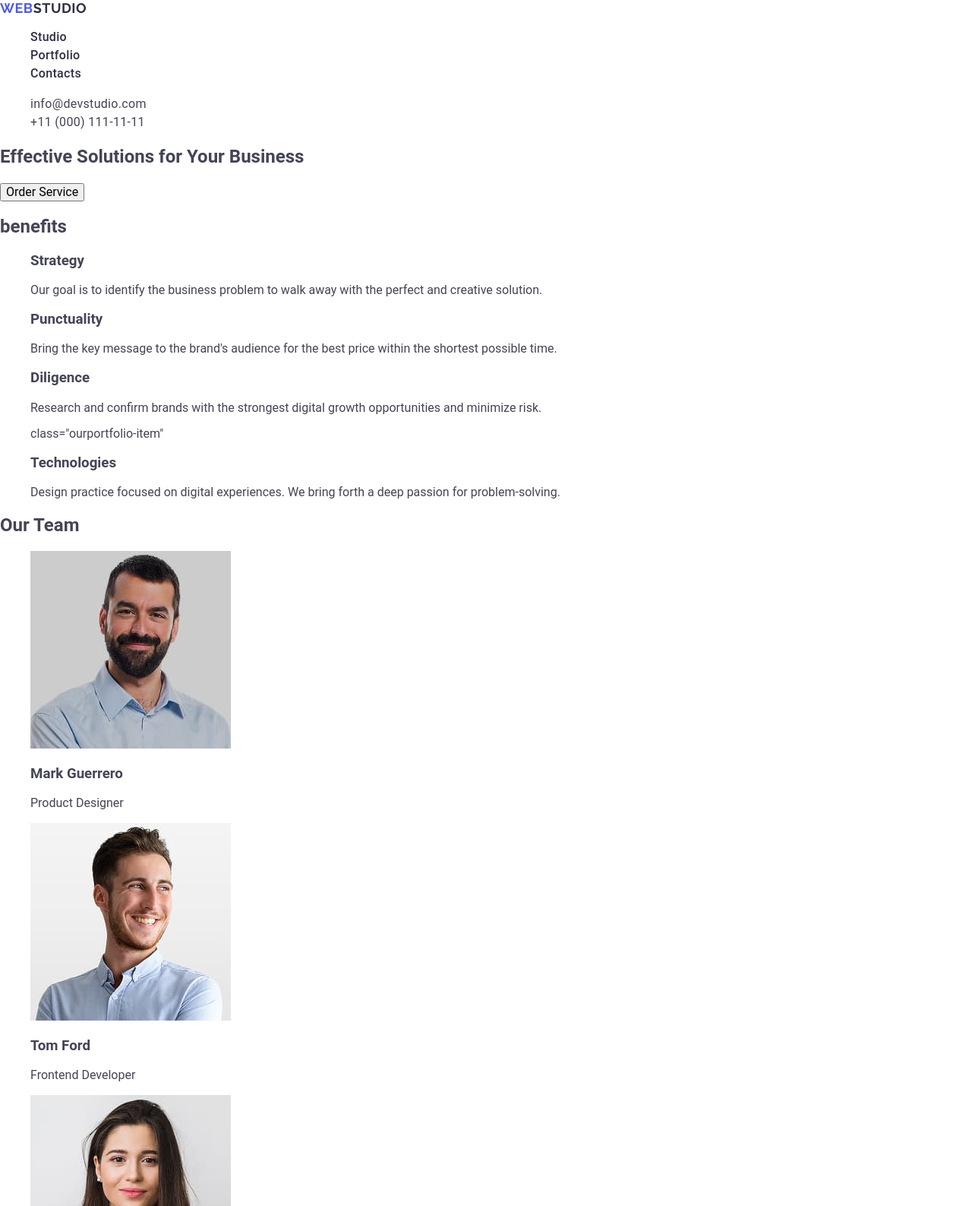
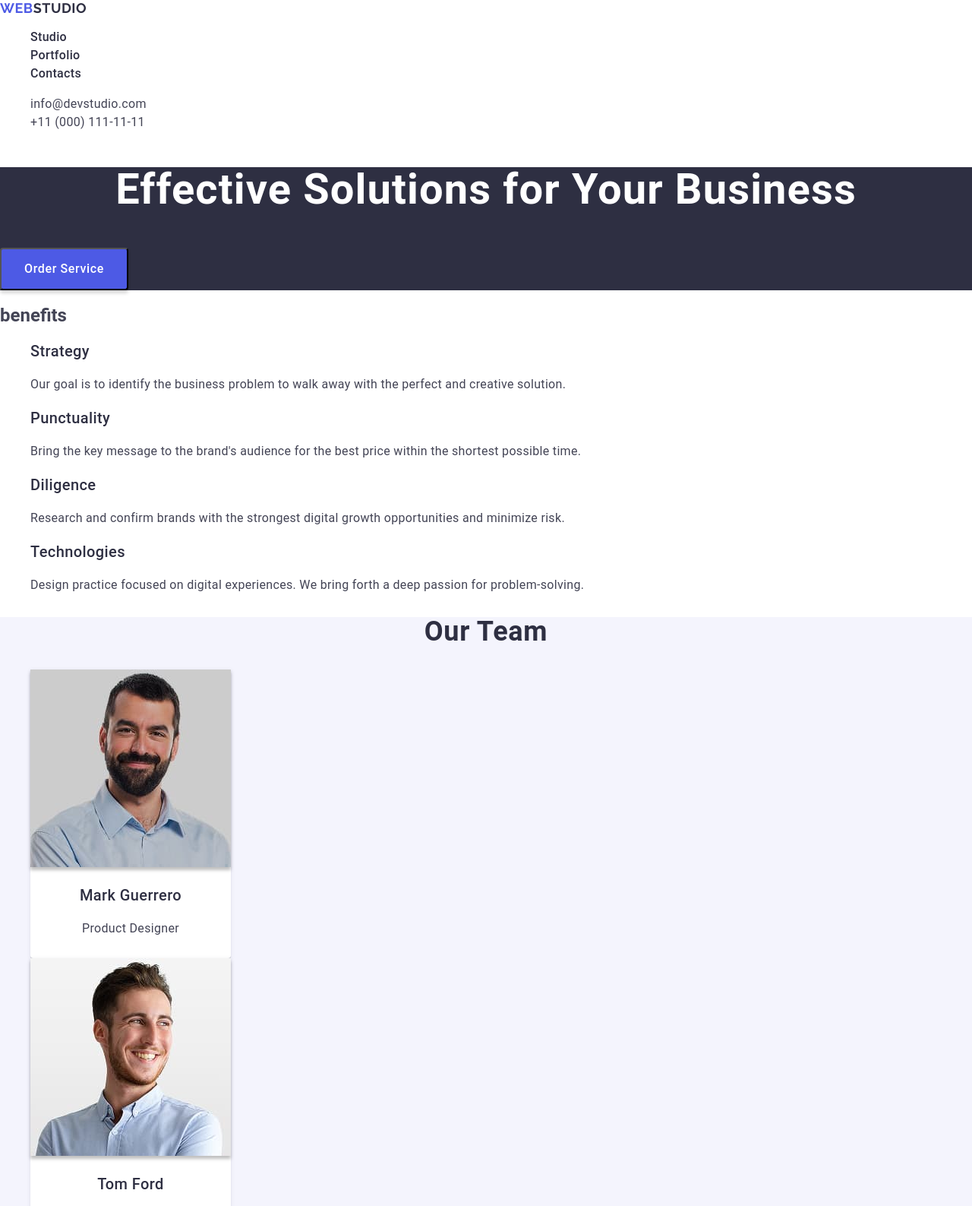
Before and after one commit to Volodymyr-UA-1/goit-markup-hw-02, a plain HTML site: page index.html in a window 1280 px wide. Shown: the top 1587 px of the page at 76% size. Drawn offline with nearby package versions, Linux system fonts and the light colour scheme.

Commit message:
add style all

```diff
--- a/css/styles.css
+++ b/css/styles.css
@@ -44,6 +44,91 @@ a{
 .contacts-link:focus{
     color: #404bbf;
 }
+
+.hero{
+    background: #2e2f42;
+}
+.hero-title{
+    font-size: 56px;
+    line-height: 1.07;
+    letter-spacing: 0.02em;
+    text-align: center;
+    color: #fff;
+}
+.hero-button{
+    font-weight: 500;
+    font-size: 16px;
+    line-height: 1.5;
+    letter-spacing: 0.04em;
+    color: #fff;
+    box-shadow: 0 4px 4px 0 rgba(0, 0, 0, 0.15);
+    background-color: #4d5ae5;
+    border-radius: 4px;
+    width: 169px;
+    height: 56px;
+}
+.hero-button:hover,
+.hero-button:focus{
+    background-color: #404bbf;
+    cursor: pointer;
+}
+.benefits-item-title,
+.team-images-title,
+.portfolio-images-title{
+    font-weight: 500;
+    font-size: 20px;
+    line-height: 1.2;
+    letter-spacing: 0.02em;
+    color: #2e2f42;
+}
+.benefits-text,
+.team-text,
+.portfolio-text{
+    font-size: 16px;
+    line-height: 1.5;
+    letter-spacing: 0.02em;
+    color: #434455;
+}
+.team{
+    background-color: #f4f4fd;
+}
+.team-title,
+.portfolio-title{
+    font-size: 36px;
+    line-height: 1.11;
+    letter-spacing: 0.02em;
+    text-align: center;
+    color: #2e2f42;
+}
+.team-item{
+    box-shadow: 0 2px 1px 0 rgba(46, 47, 66, 0.08), 0 1px 1px 0 rgba(46, 47, 66, 0.16), 0 1px 6px 0 rgba(46, 47, 66, 0.08);
+    background-color: #fff;
+    border-radius: 0 0 4px 4px;
+    padding: 0px 0px 32px 0px;
+    width: 264px;
+    height: 380px;
+}
+.team-images{
+    box-shadow: 0 4px 4px 0 rgba(0, 0, 0, 0.25);
+}
+.team-images-title,
+.team-text{
+    text-align: center;
+}
+.portfolio-item{
+    background: #fff;
+    width: 360px;
+    height: 420px;
+}
+.footer{
+    background-color: #2e2f42;
+}
 .footer-logo .logo-link-footer{
-color: #f4f4fd;
+    color: #f4f4fd;
 }
+.footer-text{
+    font-size: 16px;
+    line-height: 1.5;
+    letter-spacing: 0.02em;
+    color: #f4f4fd;
+}
--- a/index.html
+++ b/index.html
@@ -79,7 +79,6 @@
               Research and confirm brands with the strongest digital growth
               opportunities and minimize risk.
             </p>
-            class="ourportfolio-item"
           </li>
           <li class="benefits-item">
             <h3 class="benefits-item-title">Technologies</h3>
@@ -135,7 +134,7 @@
               width="264"
               height="260"
             />
-            <h3 class="team-section-title">Daniel Wilson</h3>
+            <h3 class="team-images-title">Daniel Wilson</h3>
             <p class="team-text">UI Designer</p>
           </li>
         </ul>
@@ -153,7 +152,7 @@
               height="300"
             />
             <h3 class="portfolio-images-title">Banking App</h3>
-            <p>App</p>
+            <p class="portfolio-text">App</p>
           </li>
           <li class="portfolio-item">
             <img
@@ -164,7 +163,7 @@
               height="300"
             />
             <h3 class="portfolio-images-title">Cashless Payment</h3>
-            <p>Marketing</p>
+            <p class="portfolio-text">Marketing</p>
           </li>
           <li class="portfolio-item">
             <img
@@ -175,7 +174,7 @@
               height="300"
             />
             <h3 class="portfolio-images-title">Meditation App</h3>
-            <p>App</p>
+            <p class="portfolio-text">App</p>
           </li>
         </ul>
         <ul class="portfolio-list">
@@ -187,7 +186,7 @@
               width="360"
               height="300"
             />
-            <h3>Taxi Service</h3>
+            <h3 class="portfolio-images-title">Taxi Service</h3>
             <p class="portfolio-text">Marketing</p>
           </li>
           <li class="portfolio-item">
@@ -198,7 +197,7 @@
               width="360"
               height="300"
             />
-            <h3>Screen Illustrations</h3>
+            <h3 class="portfolio-images-title">Screen Illustrations</h3>
             <p class="portfolio-text">Design</p>
           </li>
           <li class="portfolio-item">
@@ -210,7 +209,7 @@
               width="360"
               height="300"
             />
-            <h3>Online Courses</h3>
+            <h3 class="portfolio-images-title">Online Courses</h3>
             <p class="portfolio-text">Marketing</p>
           </li>
         </ul>
```
